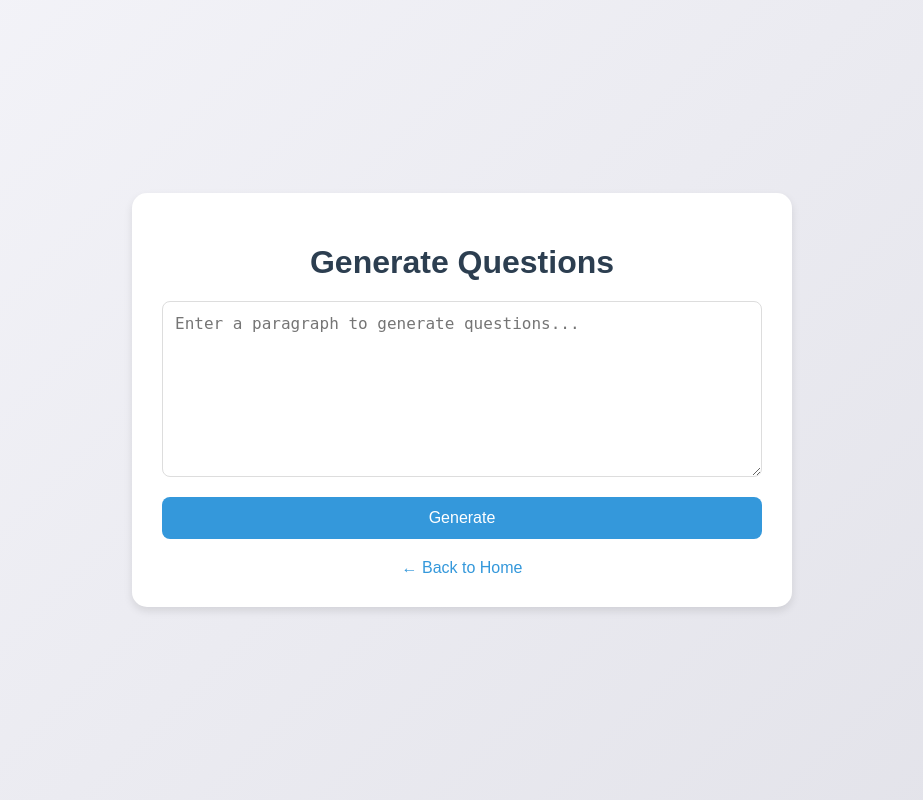
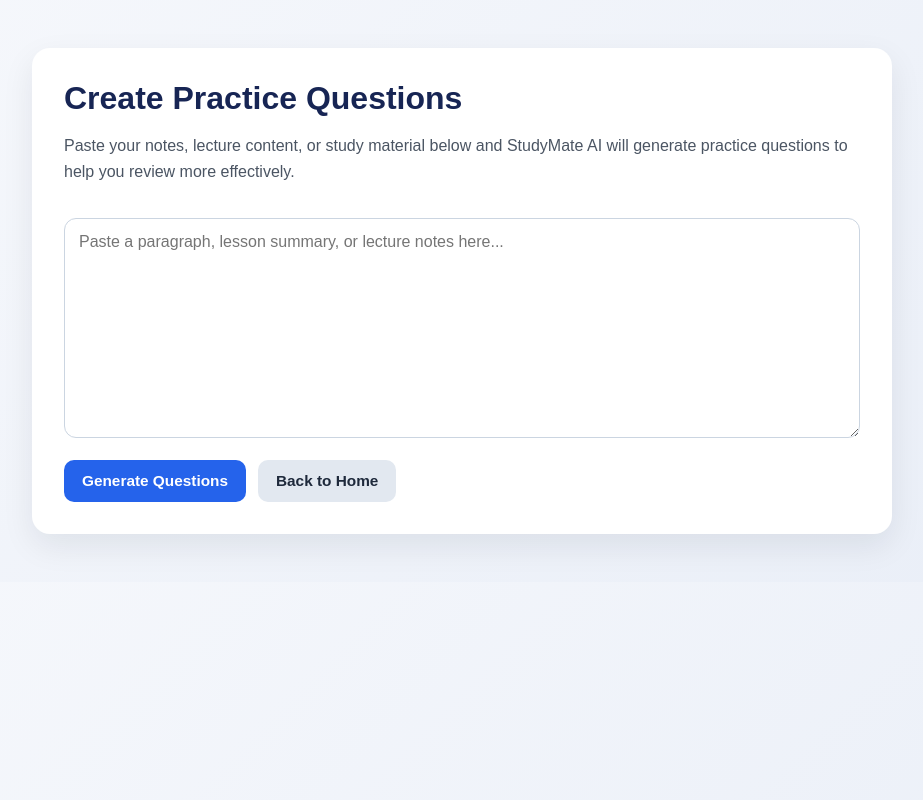
Before and after one commit to mikhail0777/StudyMate-AI, a Flask app: page /practice-questions in a window 1280 px wide. Shown: the whole page, without its empty margins (178-1101 px from the left). Run offline with Flask 3, Linux system fonts and the light colour scheme.

Commit message:
Update question_generator.html

```diff
--- a/templates/question_generator.html
+++ b/templates/question_generator.html
@@ -3,123 +3,128 @@
 <head>
     <meta charset="UTF-8">
     <meta name="viewport" content="width=device-width, initial-scale=1.0">
-    <title>Question Generator</title>
+    <title>Practice Questions | StudyMate AI</title>
     <style>
-        /* General Styles */
-        body {
-            font-family: 'Arial', sans-serif;
-            margin: 0;
-            padding: 0;
-            background: linear-gradient(135deg, #f4f4f9, #e2e2e9);
-            color: #333;
-            display: flex;
-            justify-content: center;
-            align-items: center;
-            min-height: 100vh;
+        * {
+            box-sizing: border-box;
         }
 
-        .form-container {
-            background-color: #ffffff;
-            border-radius: 15px;
-            box-shadow: 0 4px 8px rgba(0, 0, 0, 0.1);
-            padding: 30px;
-            width: 100%;
-            max-width: 600px;
-            animation: slideUp 0.5s ease-in-out;
+        body {
+            margin: 0;
+            font-family: Arial, sans-serif;
+            background: linear-gradient(135deg, #f6f8fc, #e9eef7);
+            color: #1f2937;
+        }
+
+        .page {
+            max-width: 900px;
+            margin: 0 auto;
+            padding: 48px 20px;
+        }
+
+        .card {
+            background: #ffffff;
+            border-radius: 18px;
+            padding: 32px;
+            box-shadow: 0 12px 32px rgba(15, 23, 42, 0.08);
         }
 
         h1 {
-            font-size: 2rem;
-            margin-bottom: 20px;
-            color: #2c3e50;
-            text-align: center;
+            margin-top: 0;
+            margin-bottom: 12px;
+            color: #172554;
         }
 
-        /* Form Styles */
-        form {
-            display: flex;
-            flex-direction: column;
-            gap: 20px;
+        p {
+            color: #4b5563;
+            line-height: 1.6;
         }
 
         textarea {
-            width: 95.7%;
-            padding: 12px;
-            border: 1px solid #ddd;
-            border-radius: 8px;
+            width: 100%;
+            min-height: 220px;
+            margin-top: 18px;
+            padding: 14px;
+            border: 1px solid #cbd5e1;
+            border-radius: 12px;
+            resize: vertical;
             font-size: 1rem;
-            resize: vertical;
-            min-height: 150px;
-            transition: border-color 0.3s ease, box-shadow 0.3s ease;
+            font-family: inherit;
         }
 
-        textarea:focus {
-            border-color: #3498db;
-            box-shadow: 0 0 8px rgba(52, 152, 219, 0.3);
-            outline: none;
+        .actions {
+            margin-top: 18px;
+            display: flex;
+            gap: 12px;
+            flex-wrap: wrap;
+        }
+
+        button,
+        .back-link {
+            display: inline-block;
+            border: none;
+            border-radius: 10px;
+            padding: 12px 18px;
+            font-size: 0.96rem;
+            font-weight: 600;
+            text-decoration: none;
+            cursor: pointer;
         }
 
         button {
-            background-color: #3498db;
-            color: #ffffff;
-            padding: 12px 20px;
-            border: none;
-            border-radius: 8px;
-            font-size: 1rem;
-            cursor: pointer;
-            transition: background-color 0.3s ease, transform 0.3s ease;
+            background: #2563eb;
+            color: white;
         }
 
         button:hover {
-            background-color: #2980b9;
-            transform: scale(1.05);
+            background: #1d4ed8;
         }
 
-        /* Back to Home Button */
-        .back-to-home {
-            display: block;
-            text-align: center;
-            margin-top: 20px;
-            color: #3498db;
-            text-decoration: none;
-            font-size: 1rem;
-            transition: color 0.3s ease;
+        .back-link {
+            background: #e2e8f0;
+            color: #1e293b;
         }
 
-        .back-to-home:hover {
-            color: #2980b9;
+        .back-link:hover {
+            background: #cbd5e1;
         }
 
-        /* Error Message */
-        .error-message {
-            color: #e74c3c;
-            font-size: 0.9rem;
-            text-align: center;
-            margin-top: 10px;
-            animation: fadeIn 0.5s ease-in-out;
-        }
-
-        /* Animations */
-        @keyframes slideUp {
-            from { transform: translateY(20px); opacity: 0; }
-            to { transform: translateY(0); opacity: 1; }
-        }
-
-        @keyframes fadeIn {
-            from { opacity: 0; }
-            to { opacity: 1; }
+        .error {
+            margin-top: 16px;
+            padding: 12px 14px;
+            border-radius: 10px;
+            background: #fee2e2;
+            color: #991b1b;
+            font-weight: 600;
         }
     </style>
 </head>
 <body>
-    <div class="form-container">
-        <h1>Generate Questions</h1>
-        <form method="post">
-            <textarea name="paragraph" placeholder="Enter a paragraph to generate questions..."></textarea>
-            <button type="submit">Generate</button>
-        </form>
-        <!-- Back to Home Button -->
-        <a href="/" class="back-to-home">← Back to Home</a>
+    <div class="page">
+        <div class="card">
+            <h1>Create Practice Questions</h1>
+            <p>
+                Paste your notes, lecture content, or study material below and StudyMate AI
+                will generate practice questions to help you review more effectively.
+            </p>
+
+            <form method="POST" action="/practice-questions">
+                <textarea
+                    name="paragraph"
+                    placeholder="Paste a paragraph, lesson summary, or lecture notes here..."
+                    required
+                ></textarea>
+
+                {% if error %}
+                    <div class="error">{{ error }}</div>
+                {% endif %}
+
+                <div class="actions">
+                    <button type="submit">Generate Questions</button>
+                    <a class="back-link" href="/">Back to Home</a>
+                </div>
+            </form>
+        </div>
     </div>
 </body>
 </html>
```
